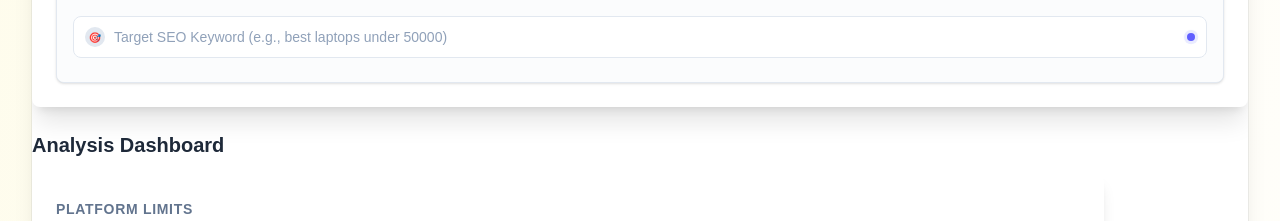
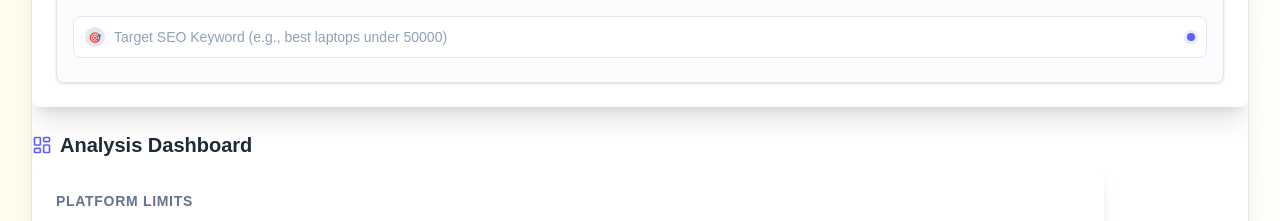
Before and after one commit to denesvaghani/textgauge-frontend, a Next.js app: page / in a window 1280 px wide. Shown: the part 1340-1561 px from the top of the page. Built offline with nearby package versions, Linux system fonts and the light colour scheme; no server answers.

Commit message:
fix(ui): Resolve UI inconsistencies and overlap issues
- Remove duplicate SEO content section in Image Compressor
- Fix 'Analysis Dashboard' header styling with icon for consistency
- Reduce excessive vertical spacing in UUID Generator layout

```diff
--- a/src/app/image-compressor/ImageCompressorClient.tsx
+++ b/src/app/image-compressor/ImageCompressorClient.tsx
@@ -175,8 +175,6 @@ export function ImageCompressorClient() {
         {/* SEO Content */}
         <SEOContentSection />
 
-        <SEOContentSection />
-
         {/* Ad: In-Article 2 */}
         {process.env.NEXT_PUBLIC_AD_SLOT_IN_ARTICLE && (
             <div className="w-full max-w-[1920px] mx-auto px-4 sm:px-6 lg:px-8 pb-8 flex justify-center">
--- a/src/app/uuid-generator/UuidGeneratorClient.tsx
+++ b/src/app/uuid-generator/UuidGeneratorClient.tsx
@@ -124,7 +124,7 @@ export default function UuidGeneratorClient() {
               </div>
             </div>
 
-                <div className="mt-8 mb-0">
+                <div className="mt-4 mb-0">
                   <DynamicAd
                   adSlot={process.env.NEXT_PUBLIC_AD_SLOT_IN_ARTICLE || ""}
                   layout="in-article"
--- a/src/components/Editor.tsx
+++ b/src/components/Editor.tsx
@@ -5,6 +5,7 @@ import { useLiveMetrics } from "../lib/useLiveMetrics";
 import type { Metrics } from "../lib/types";
 import RelatedKeywords from "./RelatedKeywords";
 import { LIMIT_PRESETS } from "@/config/editorPresets";
+import { LayoutDashboard } from "lucide-react";
 
 export function Editor() {
   const divRef = useRef<HTMLDivElement | null>(null);
@@ -675,7 +676,10 @@ function Sidebar({
 
   return (
     <div className="sticky top-6 space-y-4">
-      <h2 className="text-xl font-bold text-gray-800 dark:text-white">Analysis Dashboard</h2>
+      <div className="flex items-center gap-2 mb-2">
+        <LayoutDashboard className="w-5 h-5 text-indigo-500" />
+        <h2 className="text-xl font-bold text-gray-800 dark:text-white">Analysis Dashboard</h2>
+      </div>
 
       {/* Item 10: Platform Presets */}
       <div className="bg-white dark:bg-gray-800 rounded-lg shadow-lg p-6 transition-colors duration-200">
```
